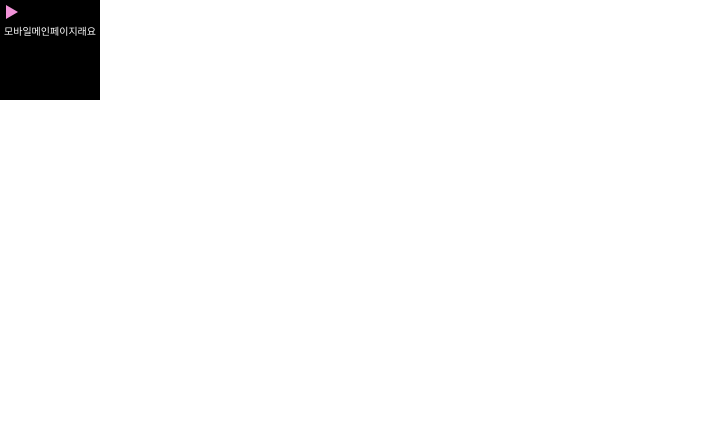
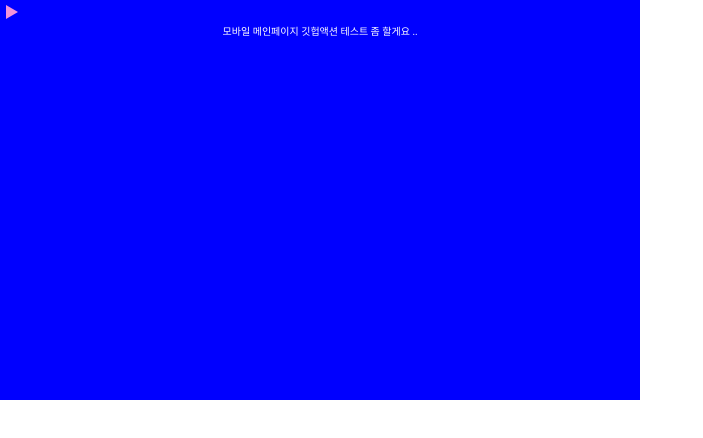
Before and after one commit to doyn511/SSWU2024-Frontend, a React (Vite) app: page / in a window 1280 px wide. Shown: the top 438 px of the page, without its empty margins (0-703 px from the left). Built offline with nearby package versions, Linux system fonts and the light colour scheme; a web font is replaced by a local one.

Commit message:
chore: 스타일 변경

```diff
--- a/src/mobile/Main/pages/MainPage.tsx
+++ b/src/mobile/Main/pages/MainPage.tsx
@@ -5,7 +5,9 @@ function MainPage() {
   return (
     <div css={mainContainer}>
       <IcListRight />
-      <span css={text(false)}>모바일메인페이지래요</span>
+      <span css={text(false)}>
+        모바일 메인페이지 깃헙액션 테스트 좀 할게요 ..
+      </span>
     </div>
   );
 }
@@ -14,10 +16,10 @@ export default MainPage;
 
 // 스타일 파일 분리 말고 이렇게 한번에 쓰는거 어떨까욤?
 const mainContainer = css`
-  width: 10rem;
-  height: 10rem;
+  width: 50dvw;
+  height: 50dvh;
 
-  background-color: black;
+  background-color: blue;
   color: white;
 
   text-align: center;
```
